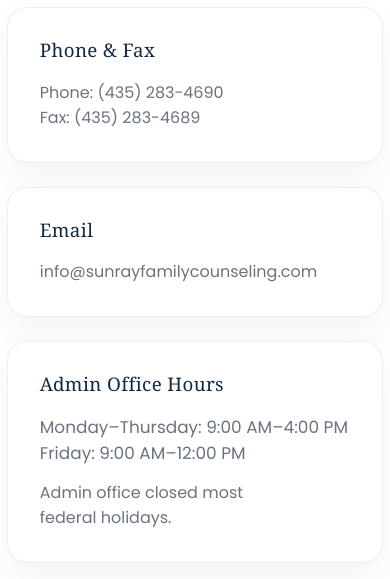
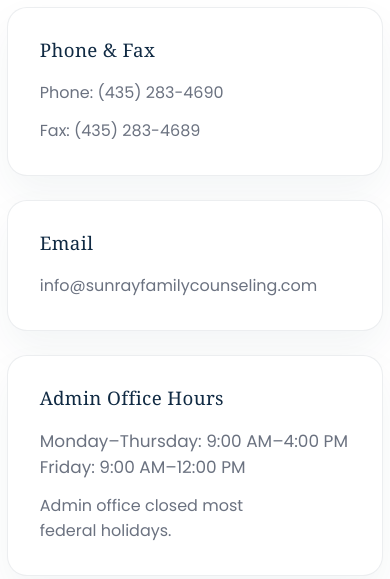
Before and after one commit to JHunt65/Sunray-, a plain HTML site: page contact-us.html in a window 390 px wide. Shown: the part 265-844 px from the top of the page. Drawn offline with Linux system fonts and the light colour scheme; no server answers; a web font is replaced by a local one.

Commit message:
Increase spacing between contact phone and fax

```diff
--- a/contact-us.html
+++ b/contact-us.html
@@ -40,7 +40,8 @@
         <div class="locations-grid contact-info-grid">
           <div class="location-card">
             <h3>Phone &amp; Fax</h3>
-            <p>Phone: <a href="tel:+14352834690">(435) 283-4690</a><br>Fax: <a href="fax:+14352834689">(435) 283-4689</a></p>
+            <p>Phone: <a href="tel:+14352834690">(435) 283-4690</a></p>
+            <p>Fax: <a href="fax:+14352834689">(435) 283-4689</a></p>
           </div>
           <div class="location-card">
             <h3>Email</h3>
```
